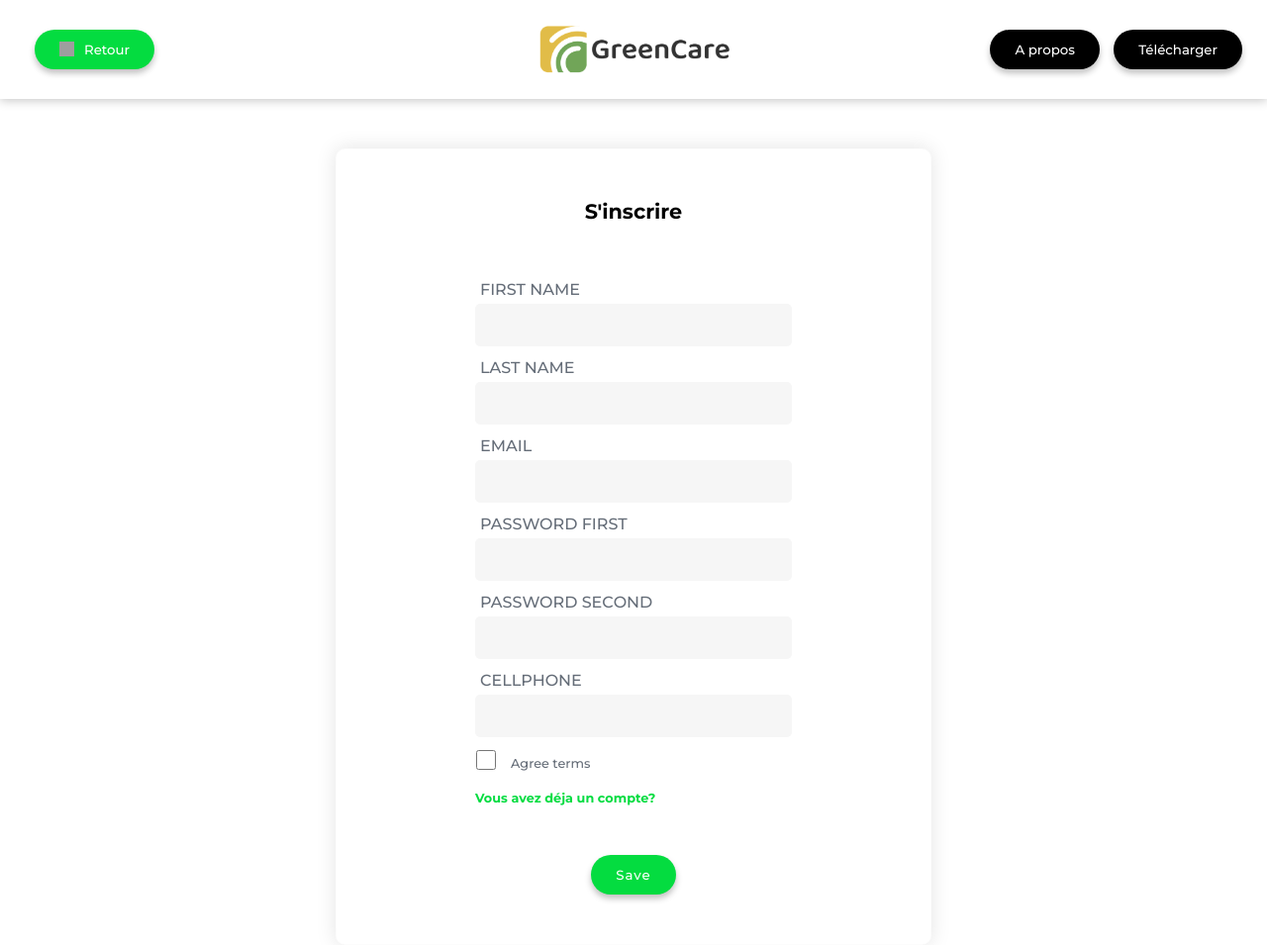
After one commit to MeymounB/Care, a Symfony app: template templates/registration/pages/register.html.twig in a window 1280 px wide. The commit adds this page. Shown: the whole page at 99% size. Run offline with Twig, Linux system fonts and the light colour scheme; the template is opened without the code that fills it, so the values that code supplies are empty; form fields are guessed from the names that the template uses; some libraries are stand-ins or nearby versions; grey boxes are pictures that could not be loaded.

Commit message:
connection and register front done

```diff
--- a/public/css/styles.css
+++ b/public/css/styles.css
@@ -117,7 +117,7 @@ h6
 }
 
 .secondary-btn{
-    padding: 8px 25px;
+    padding: 12px 25px;
     background-color: black;
     color: white;
     border: none;
@@ -132,6 +132,7 @@ button:focus{
 
 a{
     color: #04DC40;
+    text-decoration: none;
 }
 
 a:hover,
@@ -140,8 +141,6 @@ a:focus{
     text-decoration-color: #04DC40;
     opacity: 0.8;
 }
-
-
 
 /*** HEADER */
 
@@ -214,62 +213,130 @@ header .slogan{
 /*** FORM  */
 
 form{
-    width: 600px;
+    width: 100%;
     margin: auto;
+    display: flex;
+    flex-direction: column;
+    justify-content: center;
+    align-items: center;
 }
 
-form div{
+.form-field{
     display: flex;
     flex-direction: column;
+    width: 320px;
+    text-align: left;
 }
 
-input{
+.form-field:first-of-type{
+    margin-top: 50px;
+}
+
+
+form input{
     outline: none;
     border: none;
-    height: 30px;
+    width: 320px;
+    height: 43px;
     padding: 5px;
-    border-bottom: 2px solid black;
+    margin-bottom: 5px;
+    background-color: #F6F6F6;
+    border-radius: 5px;
     box-sizing: border-box;
-    margin-bottom: 5px;
 }
 
 input:hover,
-input:focus,
-input:valid{
+input:focus{
     outline: none;
-    border-bottom: 4px solid #04DC40;
+    border: 3px solid #04DC40;
     background-color: #f6f5f5;
 }
 
 form label{
-    color: #04DC40;
-    margin: 10px 0 5px 5px;
+    color: #656D78;
+    margin: 7px 0 5px 5px;
+}
+
+.form-field label{
+    text-transform: uppercase;
+}
+
+
+.form-cgu{
+    display: flex;
+    align-items: center;
+    width: 320px;
+    margin-top: 7px;
+    text-align: left;
+}
+
+.form-cgu-correction{
+    position: relative;
+    left: -9px;
+}
+
+
+.form-cgu label{
+    align-items: inherit;
+    font-size: 80%;
+}
+
+input[type="checkbox"]{
+    width: 40px;
+    height: 20px;
+}
+
+.form-link{
+    display: flex;
+    align-items: center;
+    width: 320px;
+    margin-top: 15px;
+    text-align: left
+}
+
+.form-link a{
+    font-family: 'Montserrat-Bold';
+    font-size: 80%;
 }
 
 form button{
-    margin-top: 10px;
-    padding: 8px 25px;
+    margin-top: 50px;
+    padding: 12px 25px;
     background-color: #04DC40;
     color: white;
     border: none;
     border-radius: 25px;
     box-shadow: 0px 4px 6px 0px #00000040;
+    font-family: 'Montserrat-Medium';
+    letter-spacing: 1px;
 }
 
-
+.form-horizontal{
+    display: flex;
+    flex-direction: row;
+    width: 320px;
+    margin-top: 10px;
+}
 /*** Inscription Page */
 
 
 
 
-.inscriptionform{
+.registration-content-wrapper{
+    width: 500px;
+    height: auto;
+    margin: auto;
+    margin-top: 50px;
     padding: 50px;
     text-align: center;
+    border: 1px solid #00000003;
+    border-radius: 10px;
+    box-shadow: 0px 0px 20px 1px #0000001A;
 }
 
-.inscriptionform .title{
-    margin-top: 50px;
-    font-size: 120%;
+.registration-content-wrapper .title{
+    font-size: 130%;
+    font-family: 'Montserrat-Bold';
 }
 
 form[name=form]{
@@ -283,7 +350,7 @@ form[name=form] button{
     margin-top: 50px;
 }
 
-.inscriptionform p {
+.registration-content-wrapper p {
     margin-top: 7px;
 }
 
@@ -312,3 +379,7 @@ form[name=form] button{
     left: 50%;
     transform: translate(-50%);
 }
+
+.headerlogo-wrapper img{
+    height: 50px;
+}
--- a/src/Controller/RegistrationController.php
+++ b/src/Controller/RegistrationController.php
@@ -62,7 +62,7 @@ class RegistrationController extends AbstractController
                 ->to($user->getEmail())
                 ->subject('Time for Symfony Mailer!')
                 ->text('Sending emails is fun again!')
-                ->htmlTemplate('registration/confirmation_email.html.twig')
+                ->htmlTemplate('registration/pages/confirmation_email.html.twig')
                 ->context([
                     'username' => $user->getFirstName(),
                 ]);
@@ -76,7 +76,7 @@ class RegistrationController extends AbstractController
             return $this->redirectToRoute('register_page');
         }
 
-        return $this->render('registration/register.html.twig', [
+        return $this->render('registration/pages/register.html.twig', [
             'form' => $form->createView(),
         ]);
     }
@@ -99,7 +99,7 @@ class RegistrationController extends AbstractController
             dd($error);
         }
 
-        return $this->render('registration/login.html.twig', [
+        return $this->render('registration/pages/login.html.twig', [
             'last_username' => $lastUsername,
             'error' => $error,
         ]);
--- a/src/Form/RegistrationFormType.php
+++ b/src/Form/RegistrationFormType.php
@@ -45,8 +45,8 @@ class RegistrationFormType extends AbstractType
                 'type' => PasswordType::class,
                 'attr' => ['autocomplete' => 'new-password'],
                 'invalid_message' => 'The password fields must match.',
-                'first_options' => ['label' => 'Mot de passe', 'attr' => ['placeholder' => 'Mot de passe']],
-                'second_options' => ['label' => 'Confirmez votre mot de passe', 'attr' => ['placeholder' => 'Confirmation']],
+                'first_options' => ['label' => 'Mot de passe', 'attr' => ['placeholder' => '']],
+                'second_options' => ['label' => 'Confirmez votre mot de passe', 'attr' => ['placeholder' => '']],
                 'required' => true,
                 'mapped' => false,
                 'constraints' => [
--- a/templates/parts/header.html.twig
+++ b/templates/parts/header.html.twig
@@ -1,7 +1,7 @@
 {# DESKTOP HEADER #}
 <header>
     <div class="left_header">
-        <img class="greencare_logo" src="{{ asset('css/images/logotest.svg') }}" alt="greencare">
+        <img class="greencare_logo" src="{{ asset('css/images/logogreencare.png') }}" alt="greencare">
         <p class="slogan">Éveillez votre connexion avec la terre<p>
     </div>
     <nav class="header_nav">
--- /dev/null
+++ b/templates/registration/components/header.html.twig
@@ -0,0 +1,16 @@
+{# header for unloged users #}
+<header>
+    <div class="left_header">
+        <button class="primary-btn btn-back" id="back">
+            <img src="css/images/arrow-left-white.svg" alt="btnarrow" border="0">
+            Retour
+        </button>
+    </div>
+    <div class="headerlogo-wrapper">
+        <img src="css/images/logogreencare.png">
+    </div>
+    <div class="right_header">
+        <button class="secondary-btn" id="about-us">A propos</button>
+        <button class="secondary-btn" id="download">Télécharger</button>
+    </div>
+</header>
--- /dev/null
+++ b/templates/registration/components/register_form.html.twig
@@ -0,0 +1,36 @@
+{# REGISTRATION FORM #}
+<h2 class="title">S'inscrire</h2>
+<form>
+    <div class="form-field">
+        {{ form_label(form.firstName) }}
+        {{ form_widget(form.firstName) }}
+    </div>
+    <div class="form-field">
+        {{ form_label(form.lastName) }}
+        {{ form_widget(form.lastName) }}
+    </div>
+    <div class="form-field">
+        {{ form_label(form.email) }}
+        {{ form_widget(form.email) }}
+    </div>
+    <div class="form-field">
+        {{ form_label(form.password.first) }}
+        {{ form_widget(form.password.first) }}
+    </div>
+    <div class="form-field">
+        {{ form_label(form.password.second) }}
+        {{ form_widget(form.password.second) }}
+    </div>
+    <div class="form-field">
+        {{ form_label(form.cellphone) }}
+        {{ form_widget(form.cellphone) }}
+    </div>
+    <div class="form-cgu form-cgu-correction">
+        {{ form_widget(form.agreeTerms) }}
+        {{ form_label(form.agreeTerms) }}
+    </div>
+    <div class="form-link">
+        <a href="{{ path('app_login') }}">Vous avez déja un compte?</a>
+    </div>
+    {{ form_row(form.save) }}
+</form>
--- /dev/null
+++ b/templates/registration/pages/register.html.twig
@@ -0,0 +1,15 @@
+{% extends "registration/registration_base.html.twig" %}
+
+{% block title %}Inscription{% endblock %}
+{% block stylesheet %}{% endblock %}
+{% block javascript %}{% endblock %}
+
+{% block header %}
+    {% include '/registration/components/header.html.twig' %}
+{% endblock %}
+
+{% block content %}
+        {% include '/registration/components/register_form.html.twig' %}
+{% endblock %}
+
+{% block footer %}{% endblock %}
--- /dev/null
+++ b/templates/registration/registration_base.html.twig
@@ -0,0 +1,22 @@
+{% extends "base.html.twig" %}
+
+{% block title %}{% endblock %}
+{% block stylesheet %}{% endblock %}
+{% block javascript %}{% endblock %}
+
+{% block header %}
+
+{% endblock %}
+
+{% block body %}
+    <main class="registration-content-wrapper">
+        {%  block content %}
+        {% endblock %}
+    </main>
+{% endblock %}
+
+
+
+{% block footer %}
+
+{% endblock %}
```
Also changed, not shown: templates/registration/components/login_form.html.twig (added, +32 -0 lines), templates/registration/confirmation_email.html.twig (deleted, +0 -12 lines), templates/registration/login.html.twig (deleted, +0 -25 lines), templates/registration/pages/confirmation_email.html.twig (added, +19 -0 lines), templates/registration/pages/login.html.twig (added, +12 -0 lines), templates/registration/register.html.twig (deleted, +0 -41 lines), public/css/images/logogreencare.png (added), templates/registration/pages/password_reset.html.twig (added).
